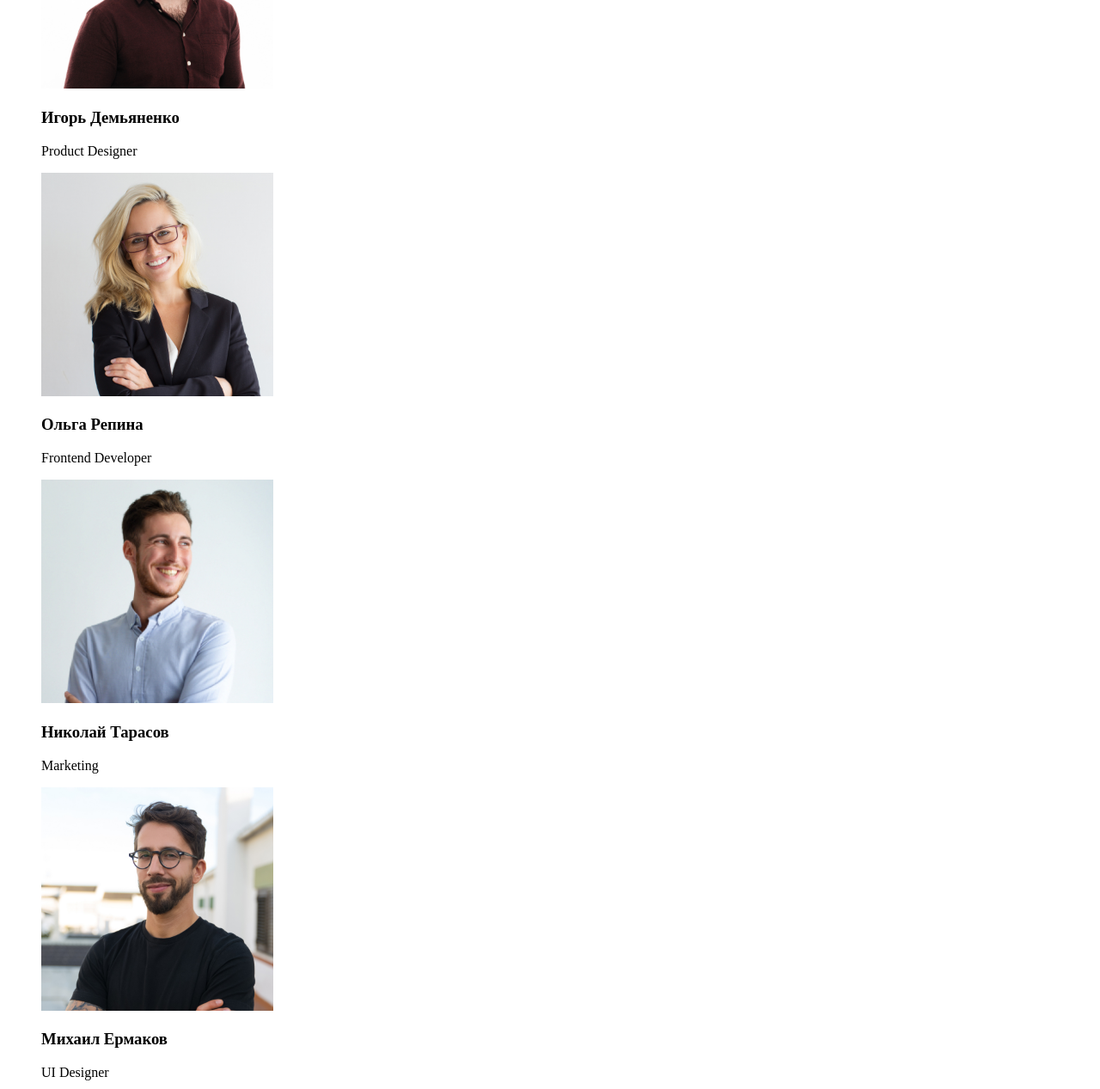
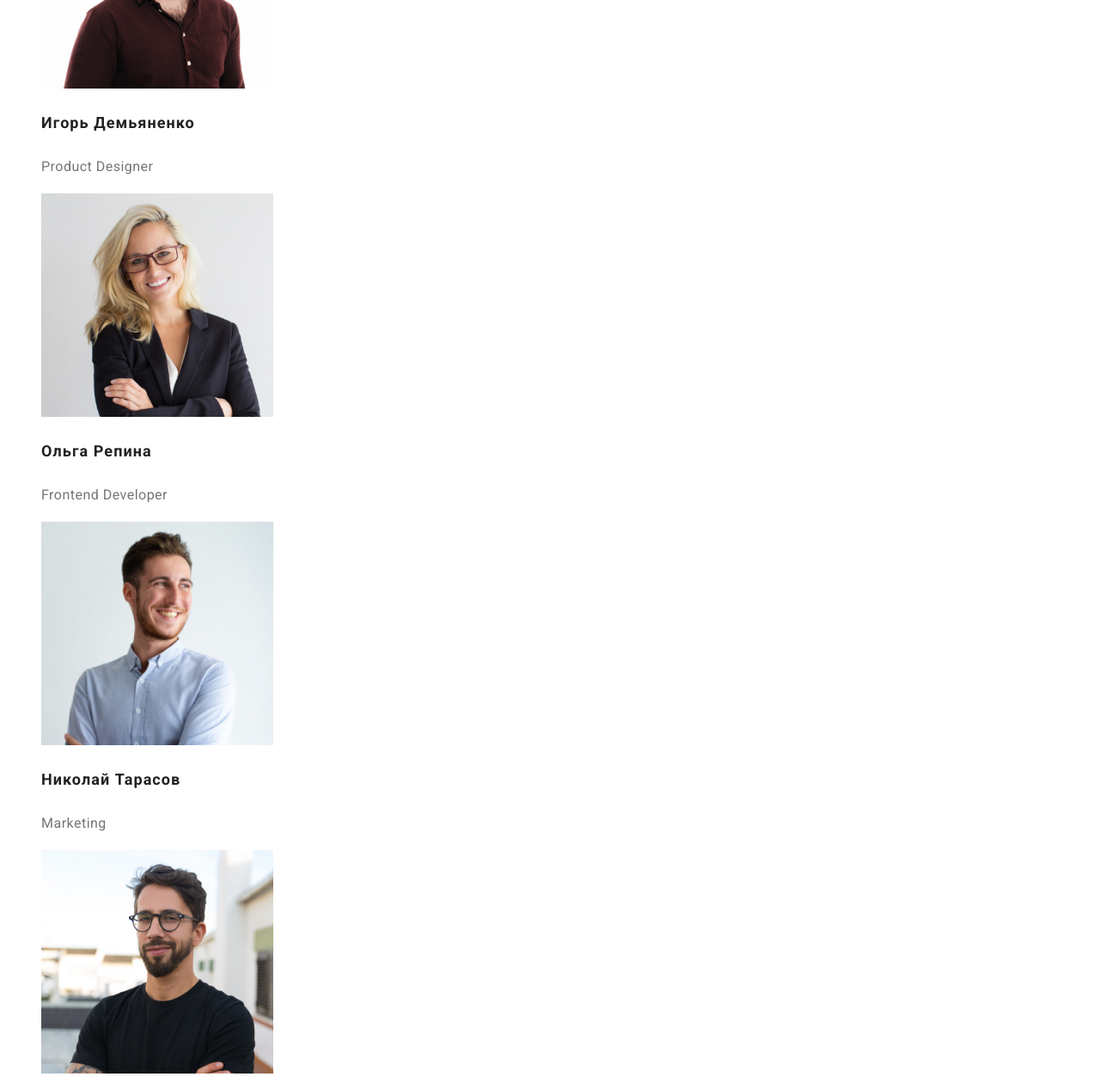
Before and after one commit to YuriyF67/goit-markup-hw-02, a plain HTML site: page index.html in a window 1280 px wide. Shown: the part 1970-3237 px from the top of the page at 86% size. Drawn offline with Linux system fonts and the light colour scheme.

Commit message:
maybe I found

```diff
--- a/index.html
+++ b/index.html
@@ -84,23 +84,23 @@
             <ul class="list">
                 <li>
                     <img src="./img/img-3.jpg" alt="фото Игорь Демьяненко" width="270">
-                    <h3>Игорь Демьяненко</h3>
-                    <p>Product Designer</p>
+                    <h3 class="main-item">Игорь Демьяненко</h3>
+                    <p class="job">Product Designer</p>
                 </li>
                 <li>
                     <img src="./img/img-2.jpg" alt="фото Ольга Репина" width="270">
-                    <h3>Ольга Репина</h3>
-                    <p>Frontend Developer</p>
+                    <h3 class="main-item">Ольга Репина</h3>
+                    <p class="job">Frontend Developer</p>
                 </li>
                 <li>
                     <img src="./img/img-1.jpg" alt="фото Николай Тарасов" width="270">
-                    <h3>Николай Тарасов</h3>
-                    <p>Marketing</p>
+                    <h3 class="main-item">Николай Тарасов</h3>
+                    <p class="job">Marketing</p>
                 </li>
                 <li>
                     <img src="./img/img.jpg" alt="фото Михаил Ермаков" width="270">
-                    <h3>Михаил Ермаков</h3>
-                    <p>UI Designer</p>
+                    <h3 class="main-item">Михаил Ермаков</h3>
+                    <p class="job">UI Designer</p>
                 </li>
             </ul>
         </section>
```
